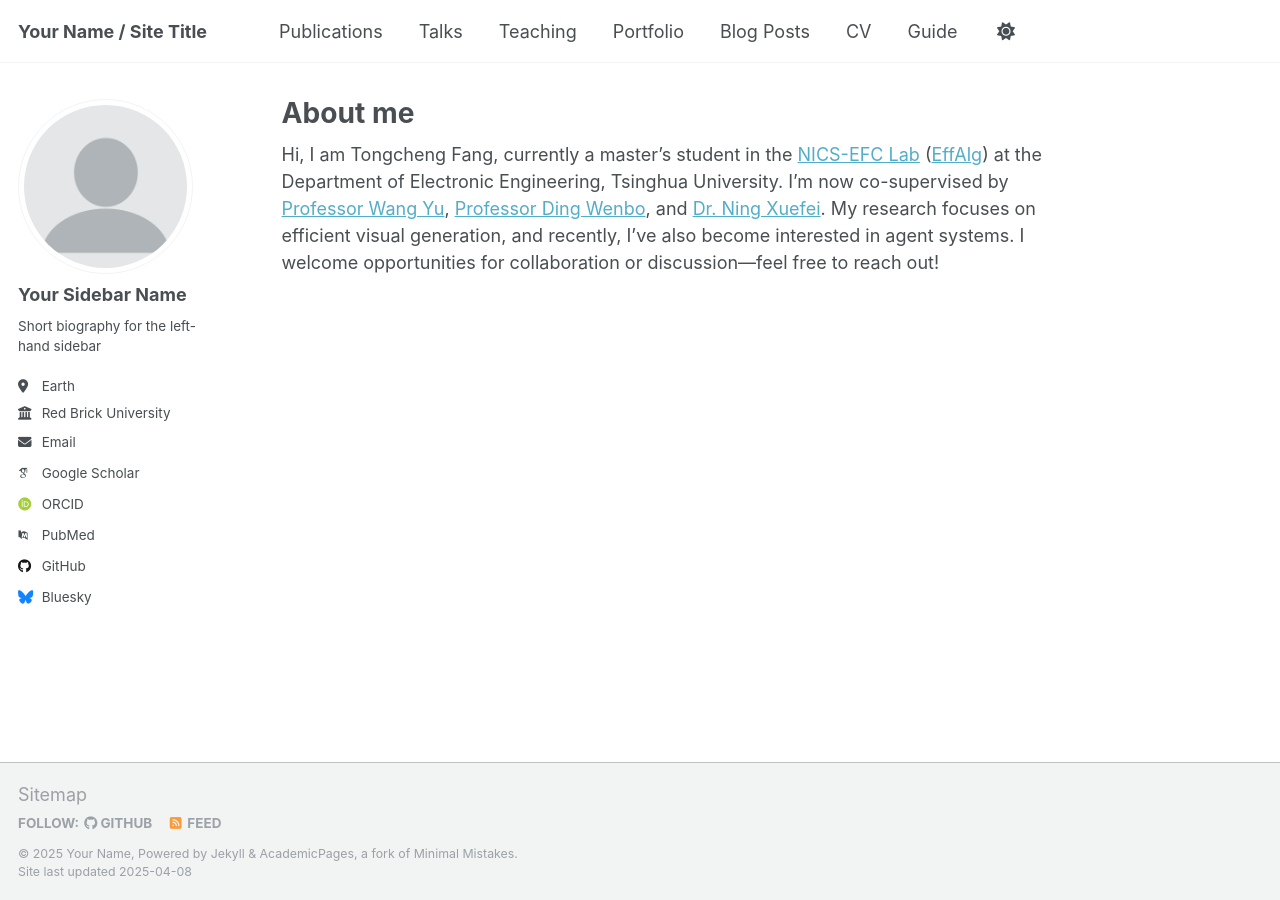
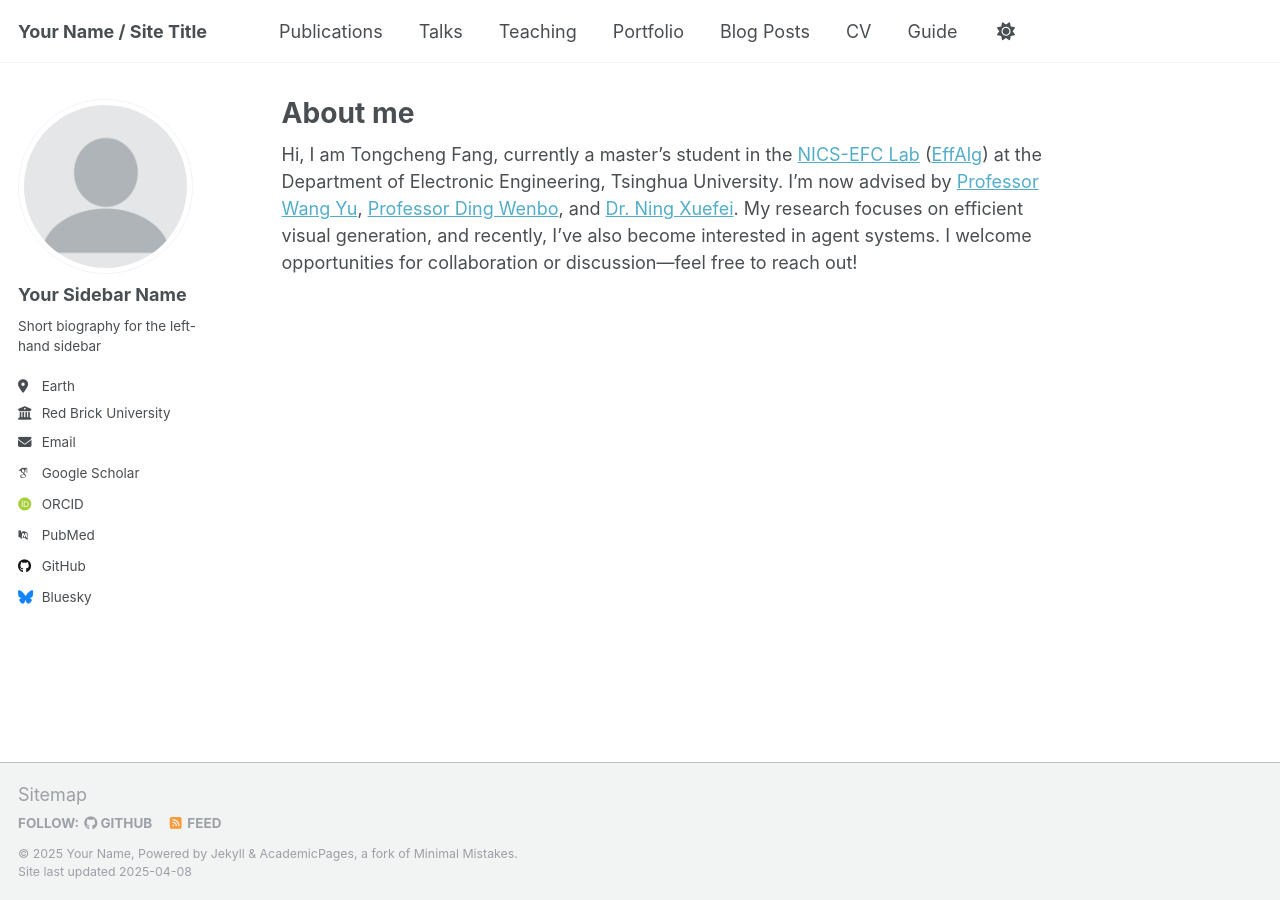
Before and after one commit to stein-666/stein-666.github.io, a Jekyll site: the page built from _pages/about.md, in a window 1280 px wide. Built offline with Jekyll 4.4.1, drawn with Linux system fonts in a browser that asks for light colours; some web fonts are replaced.

Commit message:
Update about.md

```diff
--- a/_pages/about.md
+++ b/_pages/about.md
@@ -7,4 +7,4 @@ redirect_from:
   - /about.html
 ---
 
-Hi, I am Tongcheng Fang, currently a master’s student in the [NICS-EFC Lab](https://nicsefc.ee.tsinghua.edu.cn/) ([EffAlg](https://nics-effalg.com/)) at the Department of Electronic Engineering, Tsinghua University. I’m now co-supervised by [Professor Wang Yu](https://nicsefc.ee.tsinghua.edu.cn/people/YuWang), [Professor Ding Wenbo](https://ssr-group.net/), and [Dr. Ning Xuefei](https://nics-effalg.com/ningxuefei/). My research focuses on efficient visual generation, and recently, I’ve also become interested in agent systems. I welcome opportunities for collaboration or discussion—feel free to reach out!
+Hi, I am Tongcheng Fang, currently a master’s student in the [NICS-EFC Lab](https://nicsefc.ee.tsinghua.edu.cn/) ([EffAlg](https://nics-effalg.com/)) at the Department of Electronic Engineering, Tsinghua University. I’m now advised by [Professor Wang Yu](https://nicsefc.ee.tsinghua.edu.cn/people/YuWang), [Professor Ding Wenbo](https://ssr-group.net/), and [Dr. Ning Xuefei](https://nics-effalg.com/ningxuefei/). My research focuses on efficient visual generation, and recently, I’ve also become interested in agent systems. I welcome opportunities for collaboration or discussion—feel free to reach out!
```
